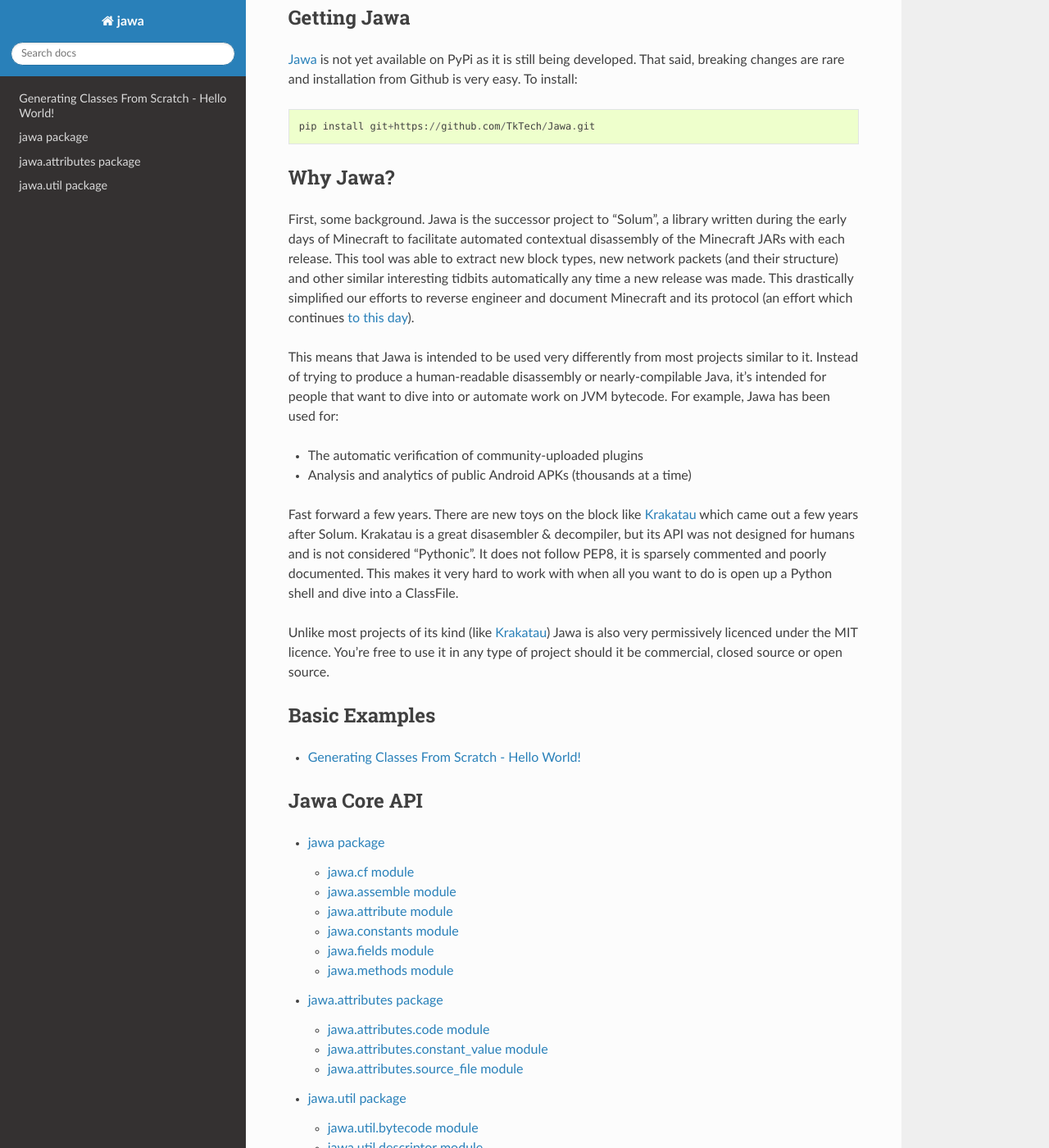
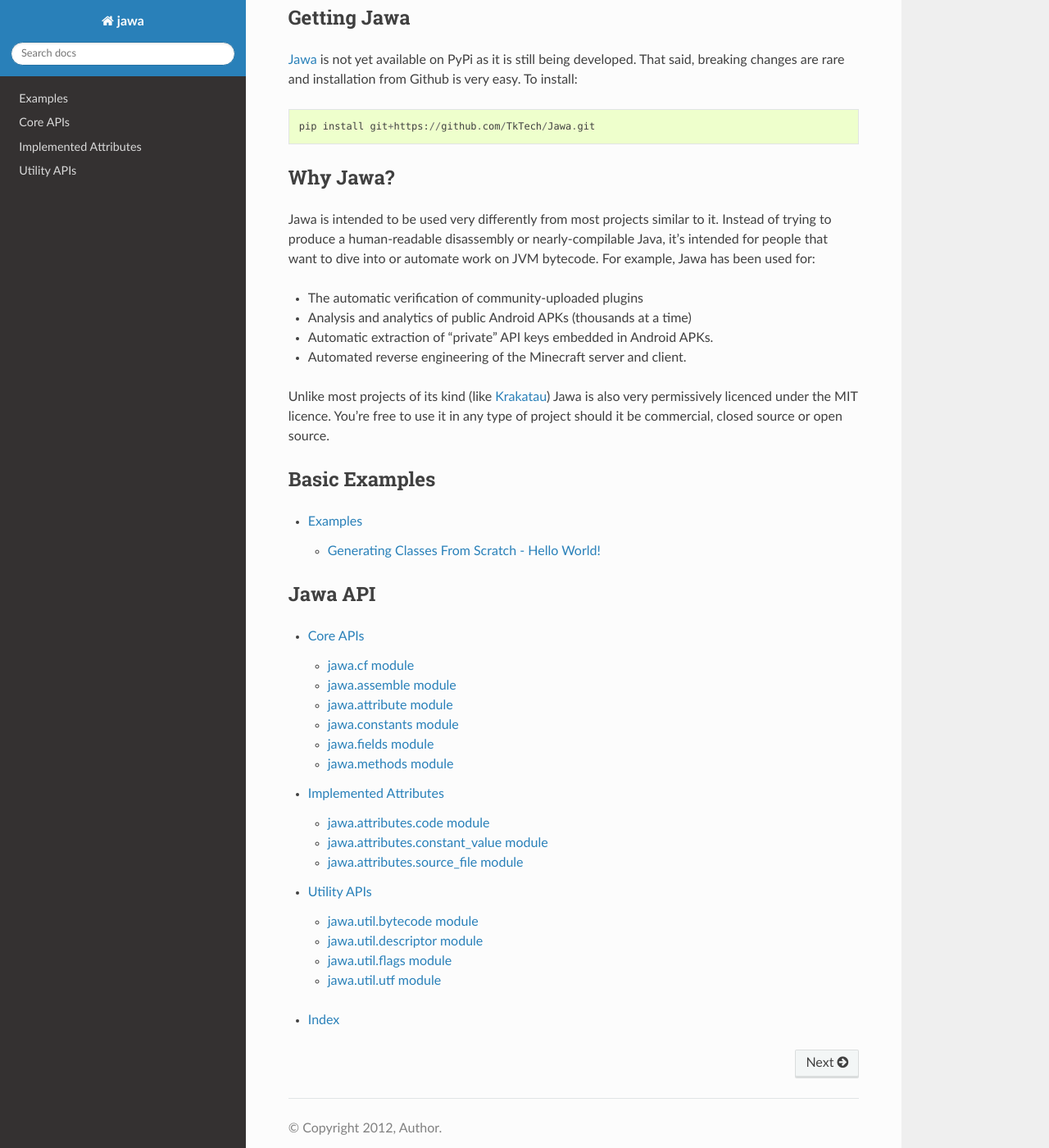
Before and after one commit to TkTech/lawu, a Sphinx documentation site: the page built from docs/index.rst, in a window 1280 px wide and 1400 px high, scrolled down 304 px. Shown: the whole window at 82% size. Built offline with Sphinx 7.4.7 and the Read the Docs theme 2.0.0, drawn with Linux system fonts in a browser that asks for light colours.

Commit message:
Move around documentation, more explicit indexes, trim 'Why Jawa'

```diff
--- a/docs/jawa.attributes.rst
+++ b/docs/attributes/index.rst
@@ -1,5 +1,5 @@
-jawa.attributes package
-=======================
+Implemented Attributes
+======================
 
 jawa.attributes.code module
 ---------------------------
--- /dev/null
+++ b/docs/examples/index.rst
@@ -0,0 +1,7 @@
+Examples
+========
+
+.. toctree::
+    :maxdepth: 1
+
+    hello_world.rst
--- a/docs/index.rst
+++ b/docs/index.rst
@@ -19,28 +19,15 @@
 Why Jawa?
 ---------
 
-First, some background. Jawa is the successor project to "Solum", a library
-written during the early days of Minecraft to facilitate automated contextual
-disassembly of the Minecraft JARs with each release. This tool was able to
-extract new block types, new network packets (and their structure) and other
-similar interesting tidbits automatically any time a new release was made. This
-drastically simplified our efforts to reverse engineer and document Minecraft
-and its protocol (an effort which continues `to this day`_).
-
-This means that Jawa is intended to be used very differently from most projects
-similar to it. Instead of trying to produce a human-readable disassembly or
-nearly-compilable Java, it's intended for people that want to dive into or
-automate work on JVM bytecode. For example, Jawa has been used for:
+Jawa is intended to be used very differently from most projects similar to it.
+Instead of trying to produce a human-readable disassembly or nearly-compilable
+Java, it's intended for people that want to dive into or automate work on JVM
+bytecode. For example, Jawa has been used for:
 
 - The automatic verification of community-uploaded plugins
 - Analysis and analytics of public Android APKs (thousands at a time)
-
-Fast forward a few years. There are new toys on the block like `Krakatau`_
-which came out a few years after Solum. Krakatau is a great disasembler &
-decompiler, but its API was not designed for humans and is not considered
-"Pythonic". It does not follow PEP8, it is sparsely commented and poorly
-documented. This makes it very hard to work with when all you want to do is
-open up a Python shell and dive into a ClassFile.
+- Automatic extraction of "private" API keys embedded in Android APKs.
+- Automated reverse engineering of the Minecraft server and client.
 
 Unlike most projects of its kind (like `Krakatau`_) Jawa is also very
 permissively licenced under the MIT licence. You're free to use it in any
@@ -52,19 +39,21 @@
 
 .. toctree::
     :maxdepth: 2
-    :glob:
 
-    examples/*
+    examples/index
 
-Jawa Core API
--------------
+Jawa API
+--------
 
 .. toctree::
     :maxdepth: 2
 
     jawa
-    jawa.attributes
-    jawa.util
+    attributes/index
+    util/index
+
+
+* :ref:`genindex`
 
 
 .. _to this day: http://wiki.vg
--- a/docs/jawa.rst
+++ b/docs/jawa.rst
@@ -1,5 +1,5 @@
-jawa package
-============
+Core APIs
+=========
 
 jawa.cf module
 --------------
--- a/docs/jawa.util.rst
+++ b/docs/util/index.rst
@@ -1,5 +1,5 @@
-jawa.util package
-=================
+Utility APIs
+============
 
 jawa.util.bytecode module
 -------------------------
```
